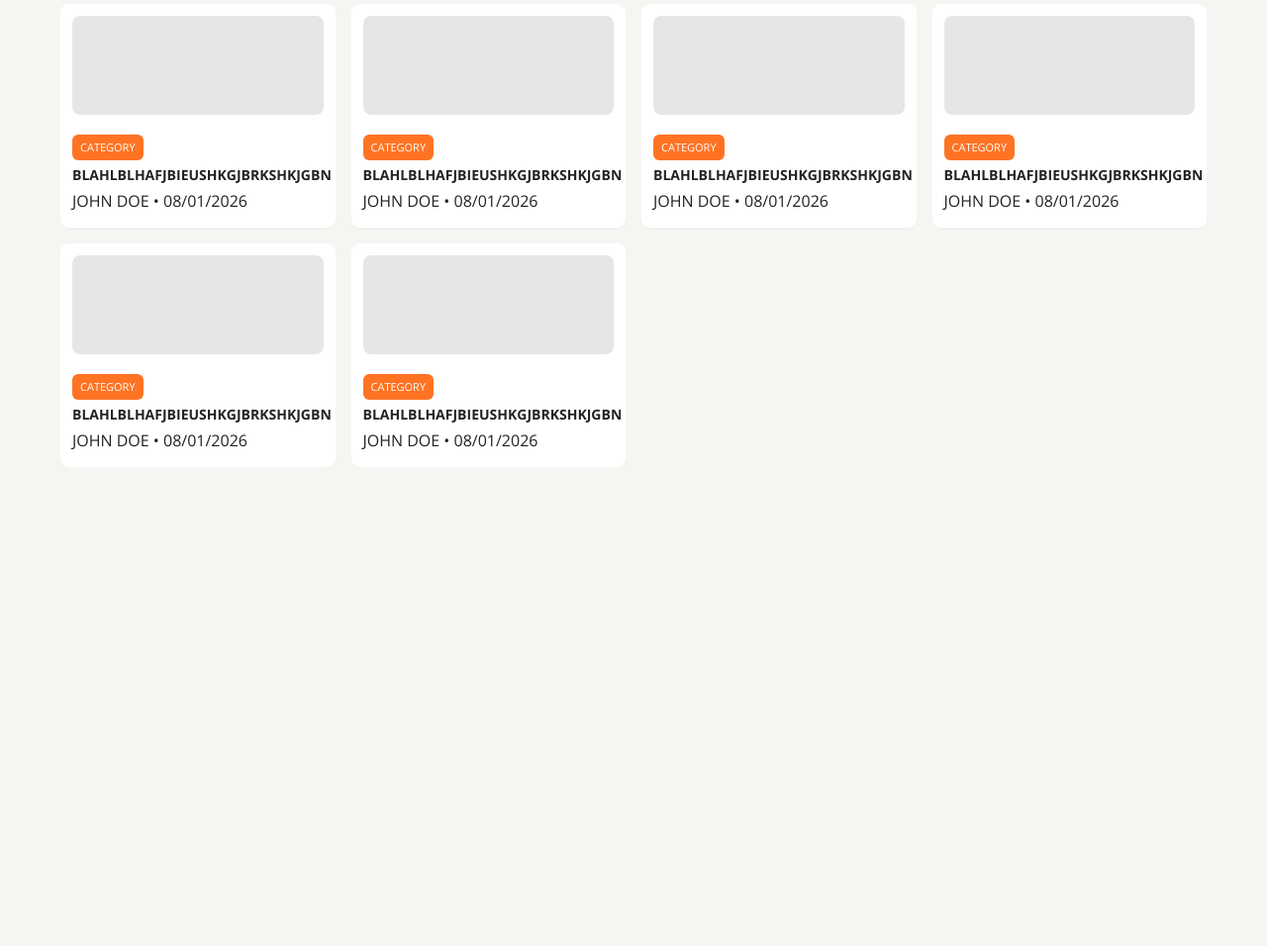
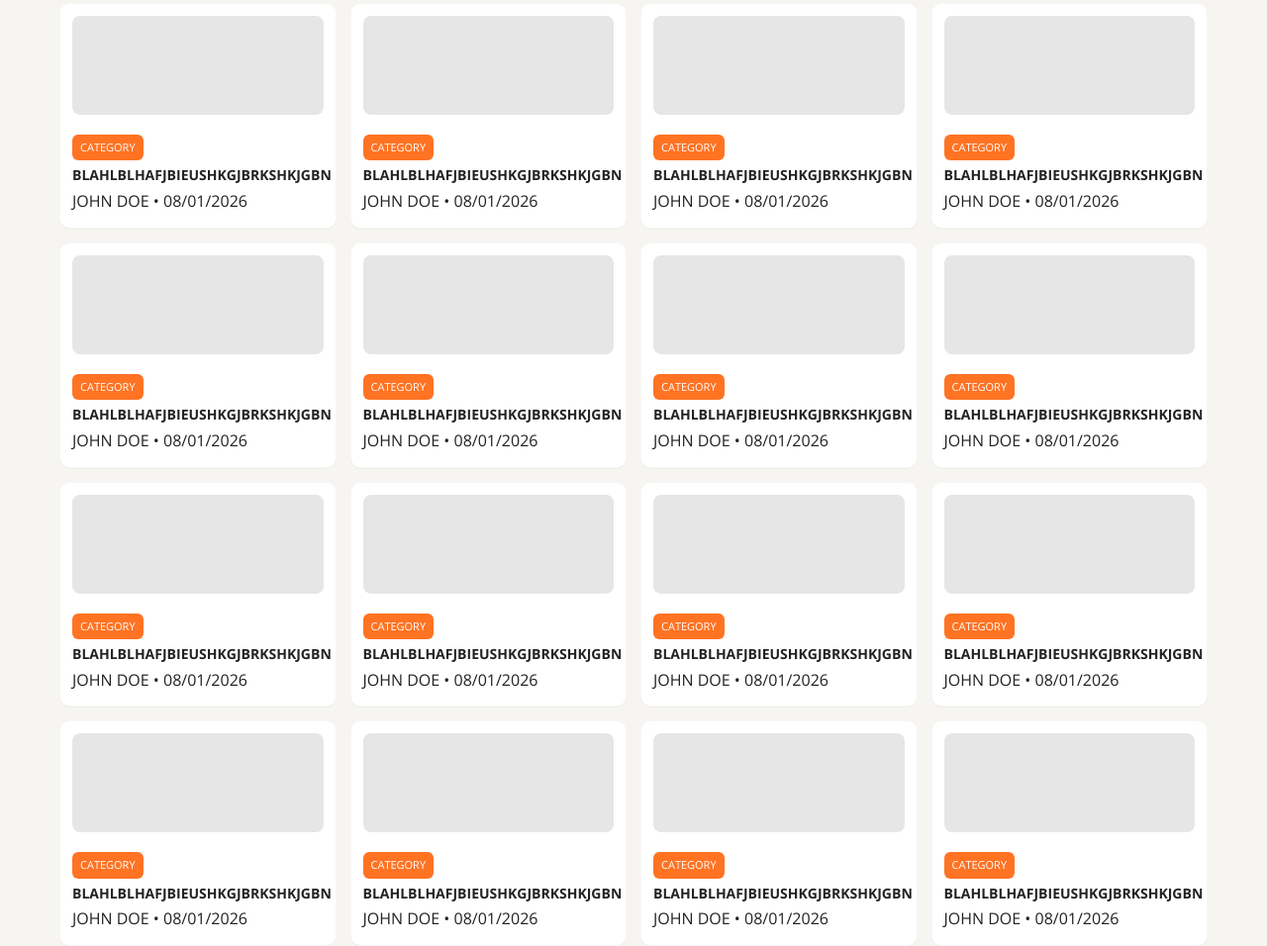
Before and after one commit to TENRON1844/Student-Lens, a plain HTML site: page index.html in a window 1280 px wide. Shown: the part 1007-1963 px from the top of the page at 99% size. Before the commit the page ends 1480 px from the top, so only its background shows below. Drawn offline with nearby package versions, Linux system fonts and the light colour scheme.

Commit message:
Update index.html

```diff
--- a/index.html
+++ b/index.html
@@ -176,6 +176,28 @@
         <article class="grid-card"><div class="card-media"></div><div class="card-body"><span class="badge badge-orange small-badge">CATEGORY</span><h4 class="card-title">BLAHLBLHAFJBIEUSHKGJBRKSHKJGBN</h4><div class="meta-small">JOHN DOE • 08/01/2026</div></div></article>
 
         <article class="grid-card"><div class="card-media"></div><div class="card-body"><span class="badge badge-orange small-badge">CATEGORY</span><h4 class="card-title">BLAHLBLHAFJBIEUSHKGJBRKSHKJGBN</h4><div class="meta-small">JOHN DOE • 08/01/2026</div></div></article>
+
+        <article class="grid-card"><div class="card-media"></div><div class="card-body"><span class="badge badge-orange small-badge">CATEGORY</span><h4 class="card-title">BLAHLBLHAFJBIEUSHKGJBRKSHKJGBN</h4><div class="meta-small">JOHN DOE • 08/01/2026</div></div></article>
+
+        <article class="grid-card"><div class="card-media"></div><div class="card-body"><span class="badge badge-orange small-badge">CATEGORY</span><h4 class="card-title">BLAHLBLHAFJBIEUSHKGJBRKSHKJGBN</h4><div class="meta-small">JOHN DOE • 08/01/2026</div></div></article>
+
+        <article class="grid-card"><div class="card-media"></div><div class="card-body"><span class="badge badge-orange small-badge">CATEGORY</span><h4 class="card-title">BLAHLBLHAFJBIEUSHKGJBRKSHKJGBN</h4><div class="meta-small">JOHN DOE • 08/01/2026</div></div></article>
+
+        <article class="grid-card"><div class="card-media"></div><div class="card-body"><span class="badge badge-orange small-badge">CATEGORY</span><h4 class="card-title">BLAHLBLHAFJBIEUSHKGJBRKSHKJGBN</h4><div class="meta-small">JOHN DOE • 08/01/2026</div></div></article>
+
+        <article class="grid-card"><div class="card-media"></div><div class="card-body"><span class="badge badge-orange small-badge">CATEGORY</span><h4 class="card-title">BLAHLBLHAFJBIEUSHKGJBRKSHKJGBN</h4><div class="meta-small">JOHN DOE • 08/01/2026</div></div></article>
+
+        <article class="grid-card"><div class="card-media"></div><div class="card-body"><span class="badge badge-orange small-badge">CATEGORY</span><h4 class="card-title">BLAHLBLHAFJBIEUSHKGJBRKSHKJGBN</h4><div class="meta-small">JOHN DOE • 08/01/2026</div></div></article>
+
+        <article class="grid-card"><div class="card-media"></div><div class="card-body"><span class="badge badge-orange small-badge">CATEGORY</span><h4 class="card-title">BLAHLBLHAFJBIEUSHKGJBRKSHKJGBN</h4><div class="meta-small">JOHN DOE • 08/01/2026</div></div></article>
+
+        <article class="grid-card"><div class="card-media"></div><div class="card-body"><span class="badge badge-orange small-badge">CATEGORY</span><h4 class="card-title">BLAHLBLHAFJBIEUSHKGJBRKSHKJGBN</h4><div class="meta-small">JOHN DOE • 08/01/2026</div></div></article>
+
+        <article class="grid-card"><div class="card-media"></div><div class="card-body"><span class="badge badge-orange small-badge">CATEGORY</span><h4 class="card-title">BLAHLBLHAFJBIEUSHKGJBRKSHKJGBN</h4><div class="meta-small">JOHN DOE • 08/01/2026</div></div></article>
+
+        <article class="grid-card"><div class="card-media"></div><div class="card-body"><span class="badge badge-orange small-badge">CATEGORY</span><h4 class="card-title">BLAHLBLHAFJBIEUSHKGJBRKSHKJGBN</h4><div class="meta-small">JOHN DOE • 08/01/2026</div></div></article>
+
+
   </div>
 
   <!-- footer bar -->
```
